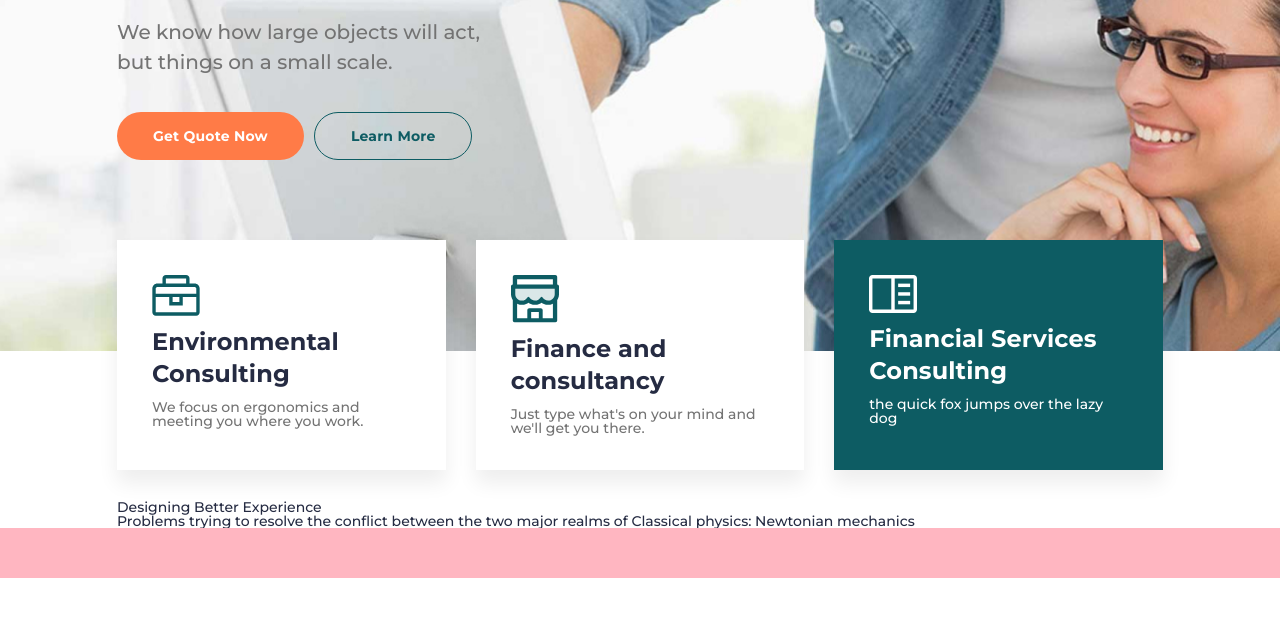
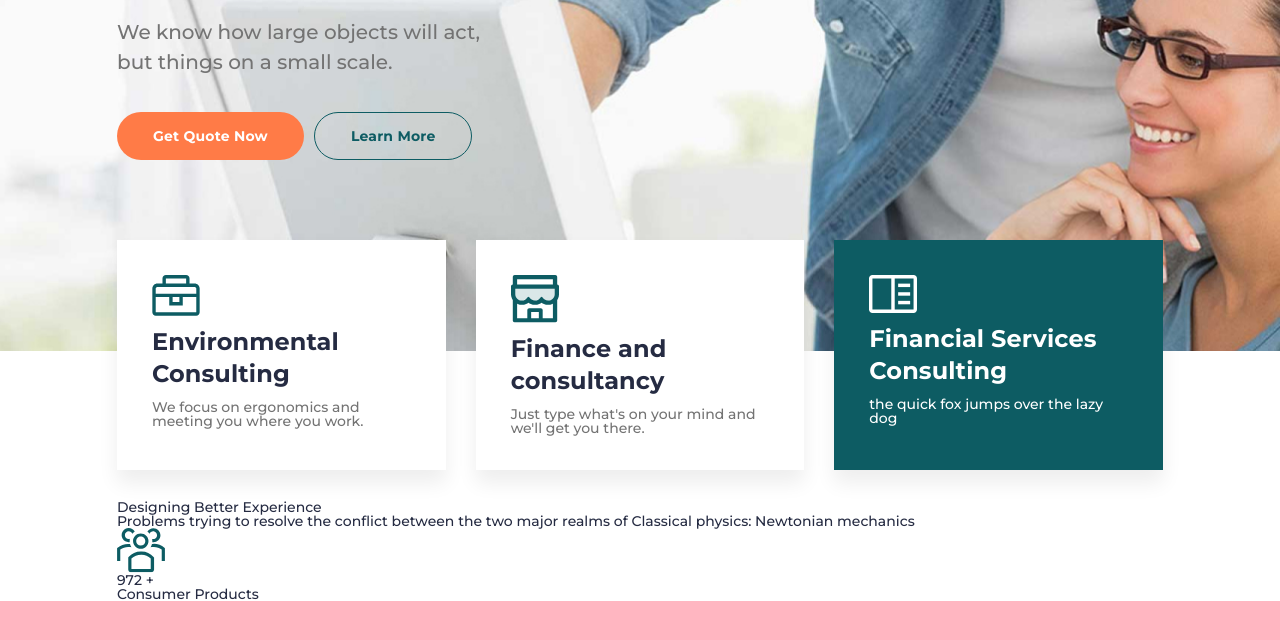
Before and after one commit to confesssa/Relvise, a plain HTML site: page index.html in a window 1280 px wide. Shown: the part 440-1080 px from the top of the page. Before the commit the page ends 1018 px from the top, so only its background shows below. Drawn offline with Linux system fonts and the light colour scheme.

Commit message:
feat: add content and assets for section advantage

```diff
--- a/index.html
+++ b/index.html
@@ -118,7 +118,17 @@
               Problems trying to resolve the conflict between the two major realms of Classical physics: Newtonian mechanics
             </div>
           </div>
-
+          <div class="advantages__body">
+            <div class="advantages__column">
+              <div class="advantages__item">
+                <div class="advantages__icon">
+                  <img src="./assets/advantages/01.svg" alt="Consumer Products">
+                </div>
+                <div class="advantages__value">972 +</div>
+                <div class="advantages__text">Consumer Products</div>
+              </div>
+            </div>
+          </div>
         </div>
       </section>
     </main>
```
Also changed, not shown: assets/advantages/01.svg (added), assets/advantages/02.svg (added), assets/advantages/03.svg (added), assets/advantages/04.svg (added).
